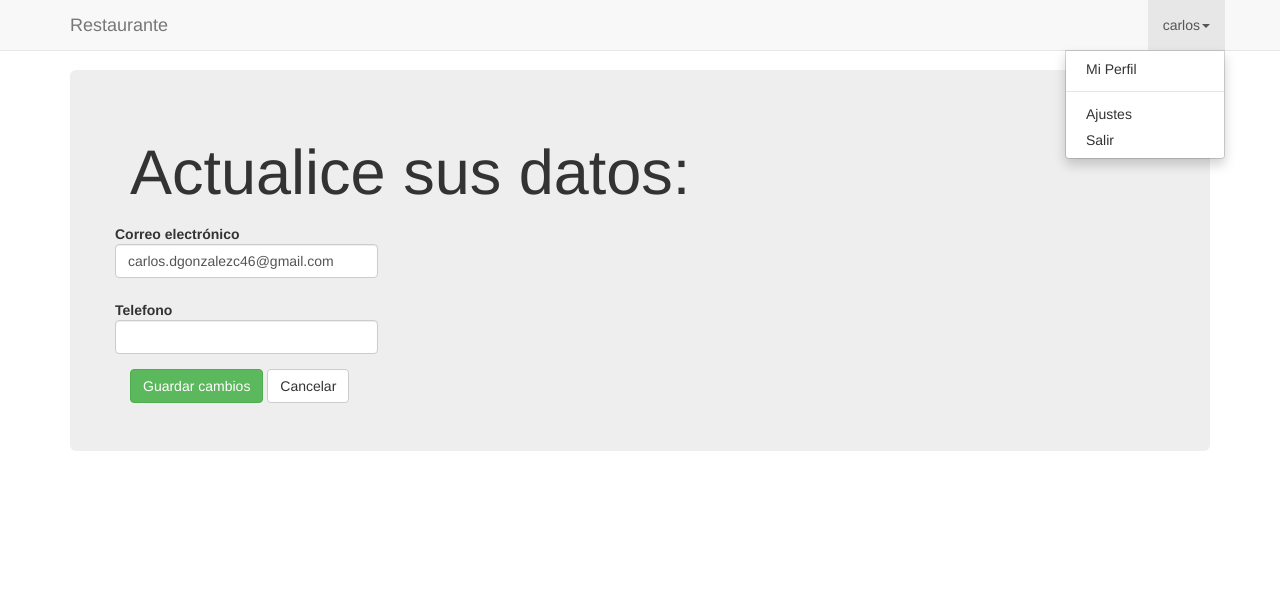
After one commit to munch141/AutomatizacionRestaurante, a Django app: page /home/perfil/actualizar/ in a window 1280 px wide, after a click that opens the changed part. The commit adds this page. Shown: the top 602 px of the page. Run offline with Django 3.2, Linux system fonts and the light colour scheme; a user stored in the database is signed in; data comes from the database, SQL or seed files in the repository; both versions use the stored data as it was after the commit; parts of the project's set-up code (start-up, migrations or seed data) failed here and were passed over; some libraries are stand-ins or nearby versions.

Commit message:
Se agregó la funcionalidad parra que el cliente pueda modificar sus datos

```diff
--- a/AutomatizacionRestaurante/AutomatizacionRestaurante/static/css/navbar-fixed-top.css
+++ b/AutomatizacionRestaurante/AutomatizacionRestaurante/static/css/navbar-fixed-top.css
@@ -2,8 +2,3 @@ body {
   min-height: 2000px;
   padding-top: 70px;
 }
-
-.container {
-    padding-right: 100px;
-    padding-left: 100px;
-}
--- a/AutomatizacionRestaurante/AutomatizacionRestaurante/templates/base.html
+++ b/AutomatizacionRestaurante/AutomatizacionRestaurante/templates/base.html
@@ -43,7 +43,7 @@
                             <ul class="dropdown-menu">
                                 <li><a href="/home/perfil">Mi Perfil</a></li>
                                 <li role="separator" class="divider"></li>
-                                <li><a href="/home/perfil/">Ajustes</a></li>
+                                <li><a href="/home/perfil/actualizar">Ajustes</a></li>
                                 <li><a href="/logout">Salir</a></li>
                             </ul>
                         </li>
--- a/AutomatizacionRestaurante/home/forms.py
+++ b/AutomatizacionRestaurante/home/forms.py
@@ -1,15 +1,27 @@
 # -*- coding: utf-8 -*-
 
+from django.forms import CharField, EmailField, ModelForm, RegexField
+from django.forms.widgets import EmailInput, PasswordInput
 from django import forms
 from django.contrib.auth.forms import AuthenticationForm
 from crispy_forms.helper import FormHelper
-from crispy_forms.layout import ButtonHolder, Field, Layout, Submit
+from crispy_forms.layout import Button, ButtonHolder, Field, HTML, Layout, Submit
+from crispy_forms.bootstrap import FormActions
+from django.contrib.auth.models import User
 
+
+class ActualizarPerfilClienteForm(ModelForm):
+    class Meta:
+        model = User
+        fields = ['email']
+
+    email = EmailField(label='Correo electrónico')
 
 class LoginForm(AuthenticationForm):
     def __init__(self, *args, **kwargs):
         super(LoginForm, self).__init__(*args, **kwargs)
 
+        #crispy forms
         self.fields['username'].label = "Nombre de usuario:"
         self.fields['password'].label = "Contraseña:"
 
--- /dev/null
+++ b/AutomatizacionRestaurante/home/templates/home/actualizar_perfil.html
@@ -0,0 +1,29 @@
+{% extends 'base.html' %}
+{% load staticfiles %}
+{% load crispy_forms_tags %}
+
+{% block title %}
+    Actualizar perfil de {{ user.username }}
+{% endblock %}
+
+{% block head %}
+    <link href="{% static 'home/css/login.css' %}" rel="stylesheet" type="text/css">
+{% endblock head %}
+
+{% block contenido %}
+    <h1>Actualice sus datos:</h1>
+
+    <div class="row">
+        <div class="col-md-3">
+            <form action="." role="form" class="form-horizontal" method="post">
+                {% csrf_token %}
+                {{ form|crispy }}
+                {{ formset.management_form }}
+                    {{ formset|crispy }}
+                <input type="submit" class="btn btn-success" value="Guardar cambios">
+                <a href="/home" class="btn btn-default" role="button">Cancelar</a>
+            </form>
+        </div>
+    </div>
+
+{% endblock %}
--- a/AutomatizacionRestaurante/home/templates/home/login.html
+++ b/AutomatizacionRestaurante/home/templates/home/login.html
@@ -14,7 +14,7 @@
     <h1>Entrar al sitio:</h1>
 
     <div class="row container">
-        <div class="col-md-6">
+        <div class="col-md-3">
             {% crispy form form.helper %}
 
             <div class="divider"/>
--- a/AutomatizacionRestaurante/home/templates/home/perfil.html
+++ b/AutomatizacionRestaurante/home/templates/home/perfil.html
@@ -6,11 +6,11 @@
 
 {% block contenido %}
 	{% if messages %}
-        <ul class="messages">
+        <div class="messages" style="background-color:#83e965">
             {% for message in messages %}
-                <li{% if message.tags %} class="{{ message.tags }}"{% endif %}>{{ message }}</li>
+                <p{% if message.tags %} class="{{ message.tags }}"{% endif %}>{{ message }}</p>
             {% endfor %}
-        </ul>
+        </div>
     {% endif %}
 
 	<h1>Perfil de {{ user.username }}:</h1>
--- a/AutomatizacionRestaurante/home/urls.py
+++ b/AutomatizacionRestaurante/home/urls.py
@@ -3,5 +3,6 @@ from . import views
 
 urlpatterns = [
 	url(r'^$', views.home, name='home'),
-	url(r'^perfil/$', views.perfil, name='perfil')
+	url(r'^perfil/$', views.perfil, name='perfil'),
+    url(r'^perfil/actualizar/$', views.actualizar_perfil, name='actualizar_perfil')
 ]
--- a/AutomatizacionRestaurante/home/views.py
+++ b/AutomatizacionRestaurante/home/views.py
@@ -1,13 +1,17 @@
 # -*- coding: utf-8 -*-
 
 from django.views import generic
-from django.shortcuts import render_to_response
+from django.shortcuts import redirect, render
 from django.http import HttpResponseRedirect
 from django.contrib.auth import authenticate, login, logout
-from django.core.urlresolvers import reverse_lazy
+from django.core.urlresolvers import reverse, reverse_lazy
 from django.contrib.auth.decorators import login_required
+from django.contrib import messages
+from django.forms.models import inlineformset_factory
+from django.contrib.auth.models import User
 
-from .forms import LoginForm
+from registro.models import Cliente
+from .forms import ActualizarPerfilClienteForm, LoginForm
 
 
 class LoginView(generic.FormView):
@@ -33,8 +37,30 @@ def logout_view(request):
 
 @login_required(login_url='/')
 def home(request):
-	return render_to_response('home/home.html', {'user':request.user})
+	return render(request, 'home/home.html', {'user':request.user})
 
 @login_required(login_url='/')
 def perfil(request):
-	return render_to_response('home/perfil.html', {'user':request.user})
+	return render(request, 'home/perfil.html', {'user':request.user})
+
+@login_required(login_url='/')
+def actualizar_perfil(request):
+    ClienteInlineFormset = inlineformset_factory(User, Cliente, fields=('telefono',), can_delete=False)
+
+    if request.method == 'POST':
+        form = ActualizarPerfilClienteForm(request.POST, instance=request.user)
+        formset = ClienteInlineFormset(request.POST, instance=request.user)
+
+        if form.is_valid():
+            created_user = form.save(commit=False)
+            formset = ClienteInlineFormset(request.POST, instance=created_user)
+
+            if formset.is_valid():
+                created_user.save()
+                formset.save()
+                messages.success(request, '✓ Se actualizaron los datos!')
+                return redirect(reverse('perfil'))
+    else:
+        form = ActualizarPerfilClienteForm(instance=request.user)
+        formset = ClienteInlineFormset(instance=request.user)
+    return render(request, 'home/actualizar_perfil.html', {'user':request.user, 'formset': formset, 'form': form})
--- a/AutomatizacionRestaurante/registro/forms.py
+++ b/AutomatizacionRestaurante/registro/forms.py
@@ -23,46 +23,63 @@ SEXOS = (
 
 
 class RegistroClienteForm(forms.Form):
-    username = RegexField(label='Nombre de usuario',
-                          regex=r'^\w+$',
-                          error_messages={'invalid': 'El nombre de usuario sólo'
-                                                     'puede tener letras, númer'
-                                                     'os y _.',
-                                          'required': 'Este campo es requerido.'})
-    ci = IntegerField(label='Cédula',
-                      widget=TextInput(),
-                      error_messages={'invalid': 'La cédula debe ser un número'
-                                                 ' entero.',
-                                      'required': 'Este campo es requerido.'})
-    nombre = RegexField(label='Nombre',
-                        regex=r'^[a-zA-Z]+$',
-                        error_messages={'invalid': 'El nombre no puede contener'
-                                                   ' números ni caracteres espe'
-                                                   'ciales.',
-                                        'required': 'Este campo es requerido.'})
-    apellido = RegexField(label='Apellido',
-                          regex=r'^[a-zA-Z]+$',
-                          error_messages={'invalid': 'El apellido no puede cont'
-                                                     'ener números ni caracter'
-                                                     'es especiales.',
-                                          'required': 'Este campo es requerido.'})
-    fecha_nacimiento = DateField(label='Fecha de nacimiento',
-                                 widget=SelectDateWidget(years=range(1900,
-                                                                     2016)))
-    email = EmailField(label='Correo electrónico', widget=EmailInput())
-    telefono = RegexField(label='Teléfono',
-                          regex=r'^[0-9]{4}-[0-9]{7}$',
-                          error_messages={'invalid': 'El teléfono debe tener es'
-                                                     'te formato: 1234-1234567',
-                                          'required': 'Este campo es requerido.'})
-    sexo = ChoiceField(label='Sexo', choices=SEXOS)
-    clave = CharField(label='Contraseña',
-                      widget=PasswordInput(attrs={'placeholder': 'contraseña',
-                                                  'required': True}))
-    clave2 = CharField(label='Confirme Contraseña',
-                       widget=PasswordInput(attrs={'placeholder': 'confirme '
-                                                                  'contraseña',
-                                                   'required': True}))
+    username = CharField(
+        label='Nombre de usuario',
+        error_messages={
+            'invalid': 'El nombre de usuario sólo puede tener letras, números,'
+                       ' "_", "@", "+", "." y "-".',
+            'required': 'Este campo es requerido.'})
+
+    ci = IntegerField(
+        label='Cédula',
+        widget=TextInput(),
+        error_messages={
+            'invalid': 'La cédula debe ser un número entero.',
+            'required': 'Este campo es requerido.'})
+
+    nombre = RegexField(
+        label='Nombre',
+        regex=r'^[a-zA-Z]+$',
+        error_messages={
+            'invalid': 'El nombre no puede contener números ni caracteres '
+                       'especiales.',
+            'required': 'Este campo es requerido.'})
+
+    apellido = RegexField(
+        label='Apellido',
+        regex=r'^[a-zA-Z]+$',
+        error_messages={
+            'invalid': 'El apellido no puede contener números ni caracteres '
+                       'especiales.',
+            'required': 'Este campo es requerido.'})
+
+    fecha_nacimiento = DateField(
+        label='Fecha de nacimiento',
+        widget=SelectDateWidget(years=range(1900, 2016)))
+
+    email = EmailField(
+        label='Correo electrónico',
+        widget=EmailInput())
+
+    telefono = CharField(
+        label='Teléfono',
+        error_messages={'required': 'Este campo es requerido.'})
+
+    sexo = ChoiceField(
+        label='Sexo',
+        choices=SEXOS)
+
+    clave = CharField(
+        label='Contraseña',
+        widget=PasswordInput(
+            attrs={'placeholder': 'contraseña', 'required': True}))
+
+    clave2 = CharField(
+        label='Confirme Contraseña',
+        widget=PasswordInput(
+            attrs={'placeholder': 'confirme contraseña',
+                   'required': True}))
+
     helper = FormHelper()
     helper.form_class = 'forms'
     helper.form_method = 'post'
--- a/AutomatizacionRestaurante/registro/models.py
+++ b/AutomatizacionRestaurante/registro/models.py
@@ -1,5 +1,6 @@
 from django.contrib.auth.models import User
 from django.db import models
+from django.core.validators import RegexValidator
 
 SEXOS = (
     ('M', 'Masculino'),
@@ -12,7 +13,12 @@ class Cliente(models.Model):
     ci = models.PositiveIntegerField(primary_key=True)
     fecha_nacimiento = models.DateField('fecha de nacimiento')
     sexo = models.CharField(max_length=1, choices=SEXOS)
-    telefono = models.CharField(max_length=12)
+    telefono = models.CharField(
+        validators=[RegexValidator(
+            regex='^[0-9]{4}-[0-9]{7}$',
+            message='El teléfono debe tener este formato: 1234-1234567',
+            code='telefono_invalido')],
+        max_length=12)
 
     def __str__(self):
         return str(self.usuario.username)
--- a/AutomatizacionRestaurante/registro/views.py
+++ b/AutomatizacionRestaurante/registro/views.py
@@ -37,7 +37,7 @@ def registro_cliente(request):
             user.save()
             perfil.save()
             messages.success(request, 'Registro Exitoso!')
-            return redirect(reverse('exito'))
+            return redirect(reverse('login'))
     else:
         form = RegistroClienteForm()
     return render(request, 'registro/registro.html', {'form': form})
```
Also changed, not shown: AutomatizacionRestaurante/db.sqlite3, AutomatizacionRestaurante/registro/migrations/0016_auto_20160603_2158.py (added).
